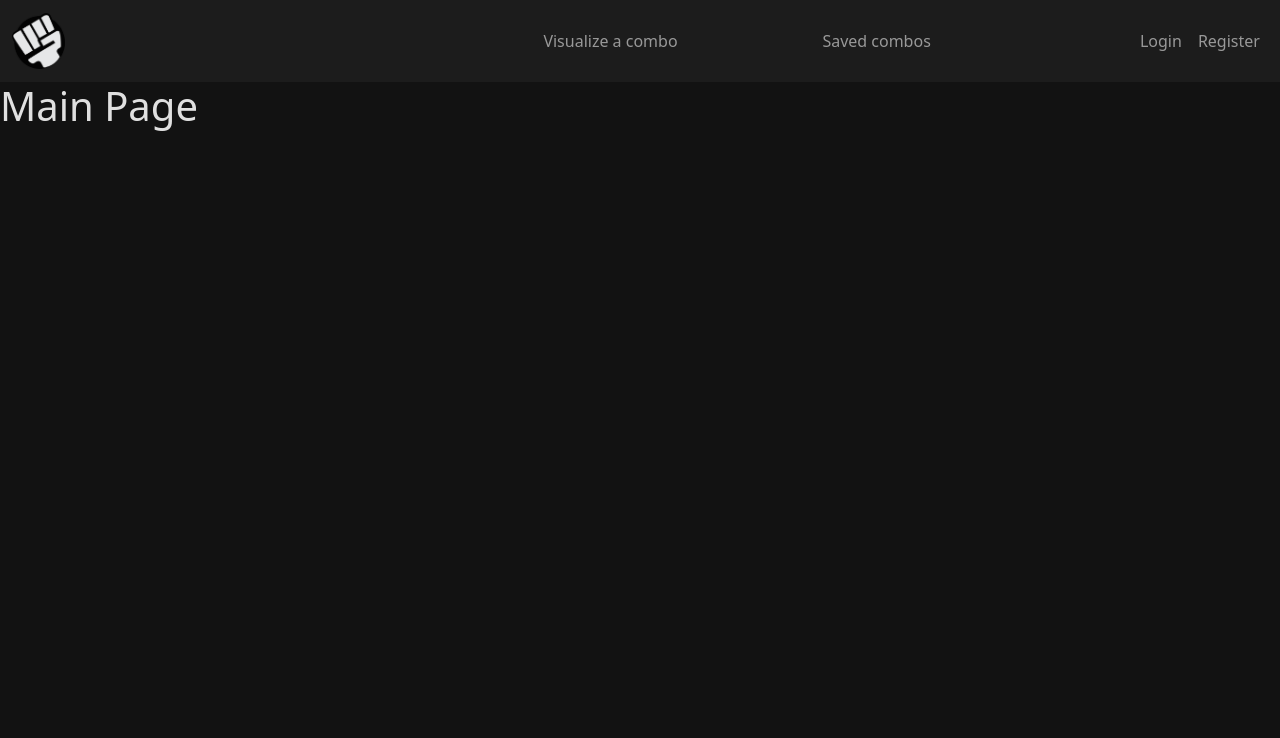
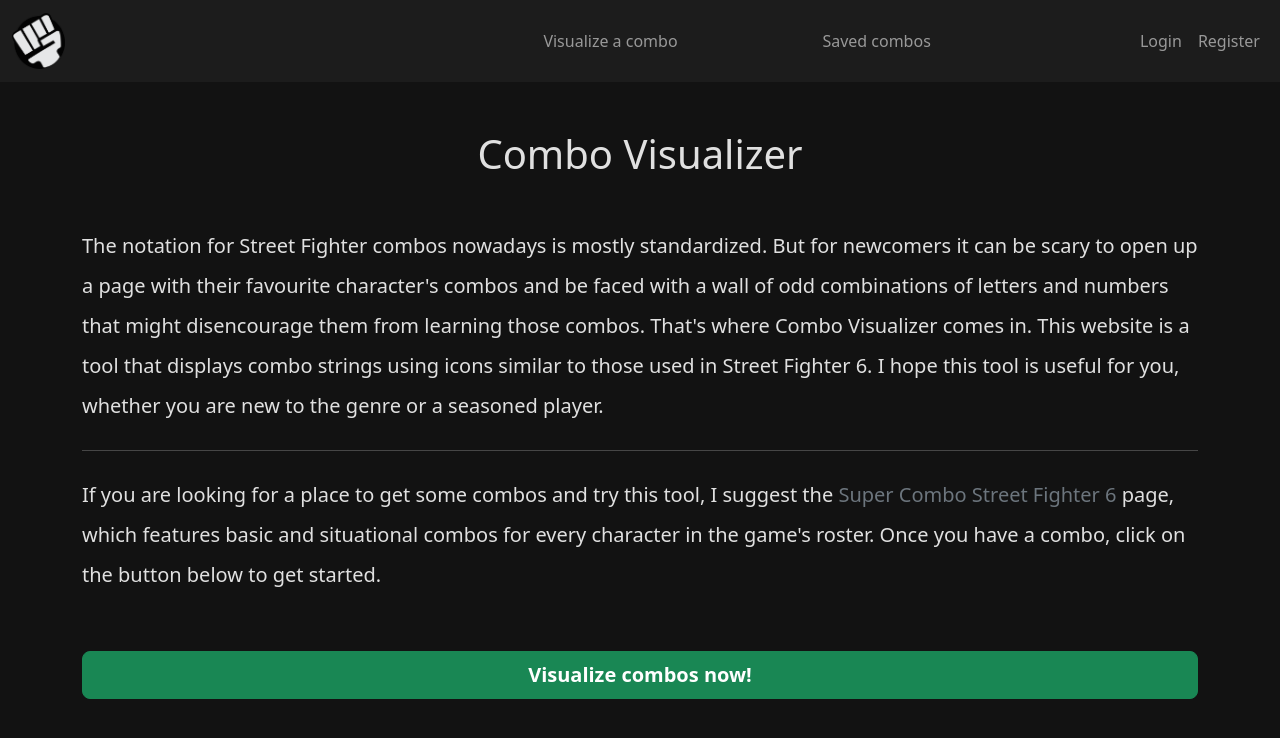
Before and after one commit to Sobearr/Combo-Visualizer, a Flask app: page / in a window 1280 px wide. Shown: the top 738 px of the page. Run offline with Flask 3, Linux system fonts and the light colour scheme; some libraries are stand-ins or nearby versions.

Commit message:
Finished design for index.html

```diff
--- a/combovis/blueprints/core/templates/core/index.html
+++ b/combovis/blueprints/core/templates/core/index.html
@@ -3,5 +3,21 @@
 {% block title %}Main Page{% endblock %}
 
 {% block content %}
-<h1>Main Page</h1>
+<div class="container mt-5">
+    <h1 class="text-center mb-5">Combo Visualizer</h1>
+
+    <h2 class="lead lh-lg text-start">
+        The notation for Street Fighter combos nowadays is mostly standardized. But for newcomers it can be scary to open up a page with their favourite character's combos
+        and be faced with a wall of odd combinations of letters and numbers that might disencourage them from learning those combos. That's where Combo Visualizer comes in.
+        This website is a tool that displays combo strings using icons similar to those used in Street Fighter 6. I hope this tool is useful for you, whether you are new to the genre or
+        a seasoned player.
+    </h2>
+    <hr class="mt-4 mb-4">
+    <h2 class="lead lh-lg text-start">
+        If you are looking for a place to get some combos and try this tool, I suggest the <a href="https://wiki.supercombo.gg/w/Street_Fighter_6" target="_blank" class="link-secondary link-underline-opacity-0">Super Combo Street Fighter 6</a> page, which features basic and situational combos for every
+        character in the game's roster. Once you have a combo, click on the button below to get started.
+    </h2>
+
+    <a href="{{ url_for('combo.visualizer') }}"><button class="btn btn-success btn-lg w-100 mt-5"><strong>Visualize combos now!</strong></button></a>
+</div>
 {% endblock %}
```
Also changed, not shown: instance/combovis.db.
